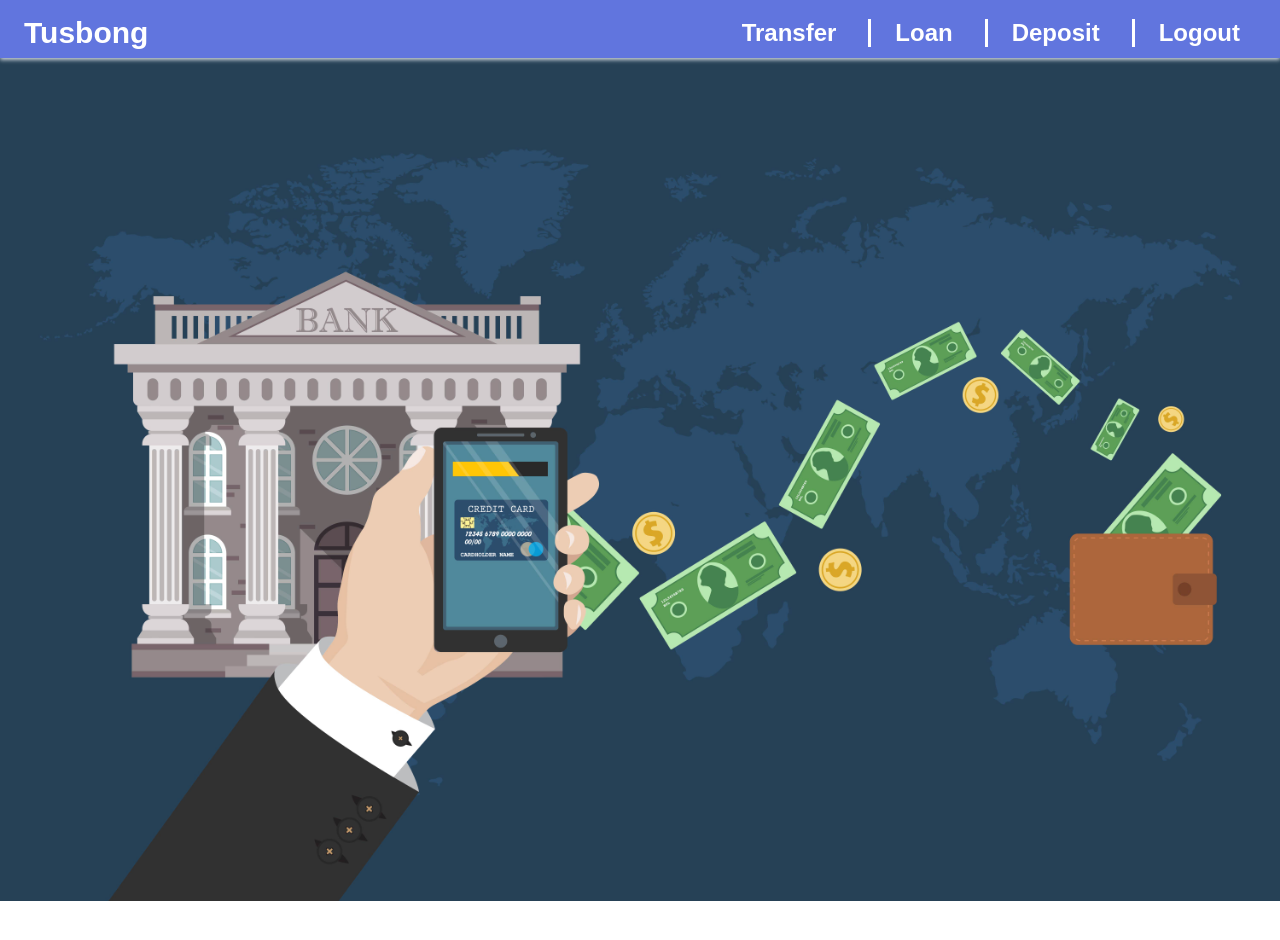
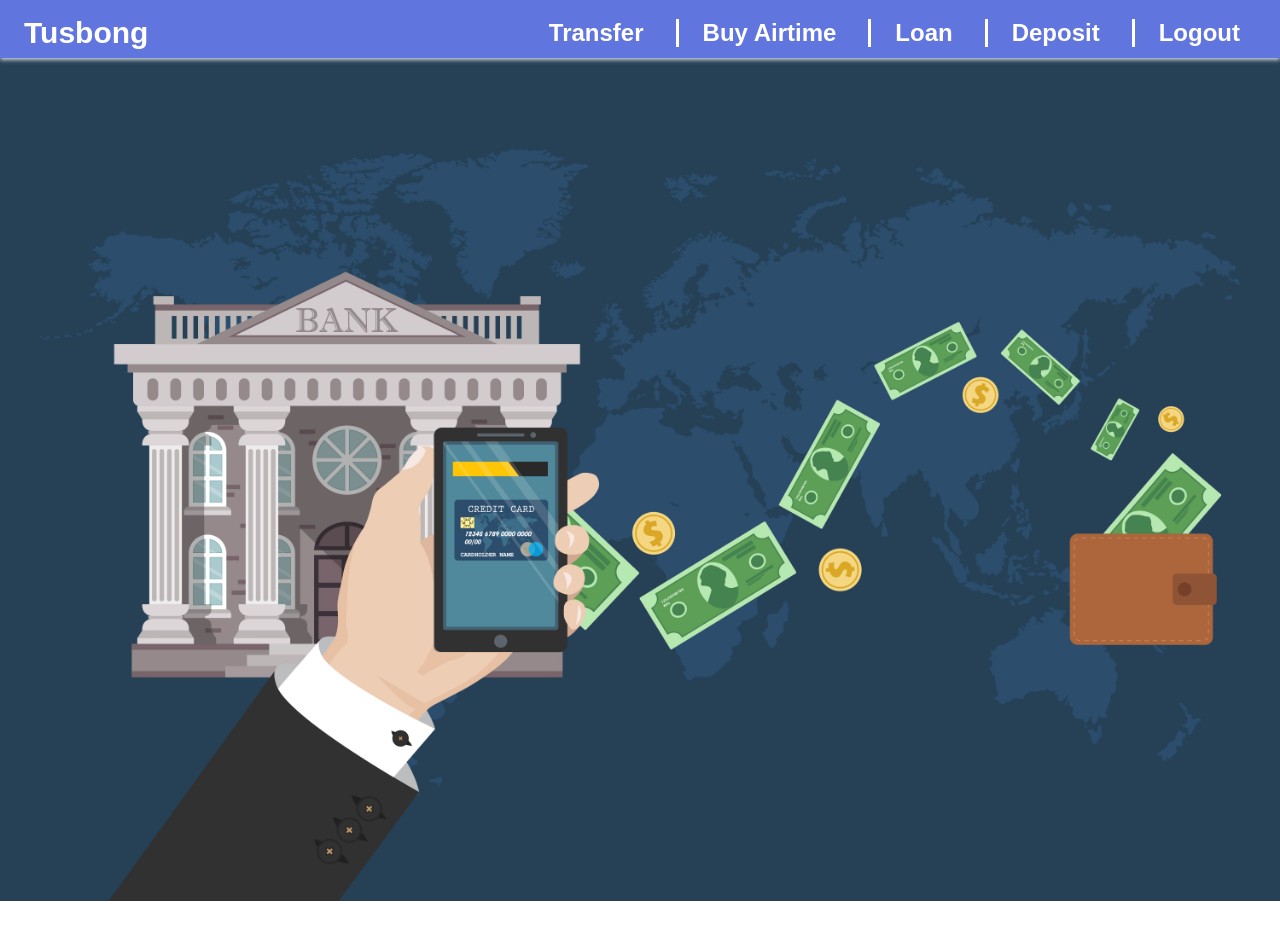
Before and after one commit to obumnwabude/tusbong, a plain HTML site: page public/404.html in a window 1280 px wide. Shown: the top 940 px of the page. Drawn offline with Linux system fonts and the light colour scheme; some packages are replaced by stand-ins of ours.

Commit message:
add airtime among menu options and increase navbar expansion width

```diff
--- a/public/404.html
+++ b/public/404.html
@@ -20,6 +20,7 @@
     <h1 id="nav-brand"><a href="/">Tusbong</a></h1>
     <ul>
       <li><a href="/transfer.html">Transfer</a></li>
+      <li><a href="#">Buy Airtime</a></li>
       <li><a href="#">Loan</a></li>
       <li><a href="#">Deposit</a></li>
       <li><button id="logout">Logout</button></li>
--- a/public/assets/css/app.css
+++ b/public/assets/css/app.css
@@ -143,7 +143,7 @@ footer > p {
   font-weight: bold;
 }
 
-@media (max-width: 575.98px) {
+@media (max-width: 991.98px) {
   nav#navbar div ul {
     margin-left: 8px;
   }
@@ -157,7 +157,7 @@ footer > p {
   }
 }
 
-@media (min-width: 576px) {
+@media (min-width: 992px) {
   nav#navbar {
     display: block;
   }
@@ -190,9 +190,7 @@ footer > p {
   button#logout {
     font-weight: bold;
   }
-}
 
-@media (min-width: 992px) {
   nav#navbar div ul li {
     margin-right: 24px;
   }
```
Also changed, not shown: public/index.html (+1 -0 lines), public/transfer.html (+1 -0 lines).
